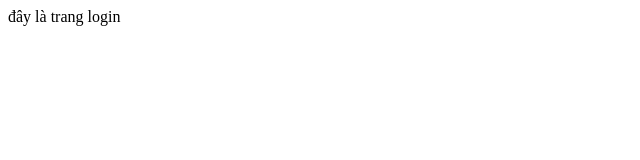
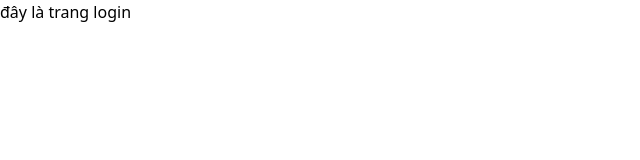
Before and after one commit to MinDy-Coding/mindy-coding-frontend, a Next.js app: page /login in a window 1280 px wide. Shown: the top 160 px of the page, without its empty margins (0-640 px from the left). Built offline with nearby package versions, Linux system fonts and the light colour scheme.

Commit message:
Add Tailwind CSS and PostCSS configuration
Integrated Tailwind CSS by adding tailwind.config.js and postcss.config.js, updating package.json dependencies, and modifying global styles. This sets up the project for utility-first CSS development.

```diff
--- /dev/null
+++ b/postcss.config.js
@@ -0,0 +1,6 @@
+module.exports = {
+  plugins: {
+    tailwindcss: {},
+    autoprefixer: {},
+  },
+}
--- /dev/null
+++ b/src/app/globals.css
@@ -0,0 +1,8 @@
+@tailwind base;
+@tailwind components;
+@tailwind utilities;
+
+/* Custom styles */
+body {
+  font-family: system-ui, -apple-system, sans-serif;
+}
--- /dev/null
+++ b/src/app/layout.tsx
@@ -0,0 +1,21 @@
+import type { Metadata } from "next"
+import "./globals.css"
+
+export const metadata: Metadata = {
+  title: "My App",
+  description: "Generated by Next.js",
+}
+
+export default function RootLayout({
+  children,
+}: {
+  children: React.ReactNode
+}) {
+  return (
+    <html lang="en">
+      <body>
+        {children}
+      </body>
+    </html>
+  )
+}
--- /dev/null
+++ b/src/app/page.tsx
@@ -0,0 +1,7 @@
+import React from 'react'
+
+export default function page() {
+  return (
+    <div>page</div>
+  )
+}
--- /dev/null
+++ b/tailwind.config.js
@@ -0,0 +1,12 @@
+/** @type {import('tailwindcss').Config} */
+module.exports = {
+  content: [
+    './src/pages/**/*.{js,ts,jsx,tsx,mdx}',
+    './src/components/**/*.{js,ts,jsx,tsx,mdx}',
+    './src/app/**/*.{js,ts,jsx,tsx,mdx}',
+  ],
+  theme: {
+    extend: {},
+  },
+  plugins: [],
+}
```
Also changed, not shown: package.json (+7 -4 lines), 1 other file (tests, documents, lock files or other folders).
